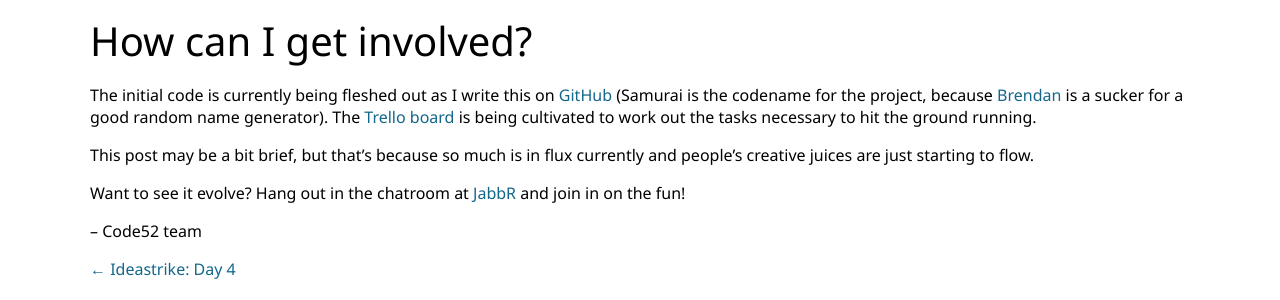
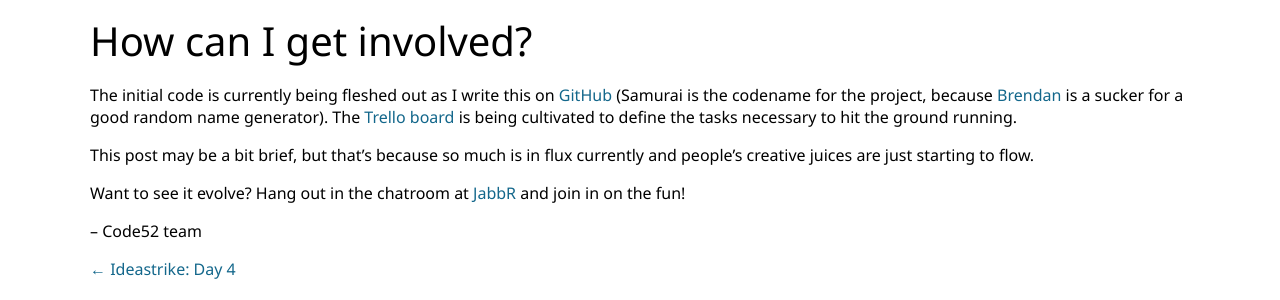
Before and after one commit to Code52/code52.github.com, a Jekyll site: the page built from _posts/2012-01-24-samurai.md, in a window 1280 px wide. Shown: the part 917-1217 px from the top of the page. Built offline with Jekyll 4.4.1, drawn with Linux system fonts in a browser that asks for light colours; Markdown is read by kramdown in place of the engine named in the settings; comment, search, counter and statistics services are not loaded.

Commit message:
last edit i swear

```diff
--- a/_posts/2012-01-24-samurai.md
+++ b/_posts/2012-01-24-samurai.md
@@ -29,7 +29,7 @@ Still have complaints? Please forward them to your local representative - if you
 
 ## How can I get involved?
 
-The initial code is currently being fleshed out as I write this on [GitHub](http://github.com/Code52/Samurai) (Samurai is the codename for the project, because [Brendan](http://twitter.com/shiftkey) is a sucker for a good random name generator). The [Trello board](https://trello.com/board/samurai/4f1d3d847a38f6221f1d9354) is being cultivated to work out the tasks necessary to hit the ground running.
+The initial code is currently being fleshed out as I write this on [GitHub](http://github.com/Code52/Samurai) (Samurai is the codename for the project, because [Brendan](http://twitter.com/shiftkey) is a sucker for a good random name generator). The [Trello board](https://trello.com/board/samurai/4f1d3d847a38f6221f1d9354) is being cultivated to define the tasks necessary to hit the ground running.
 
 This post may be a bit brief, but that's because so much is in flux currently and people's creative juices are just starting to flow.
 
```
